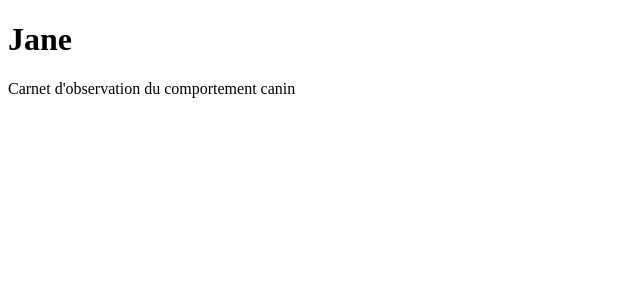
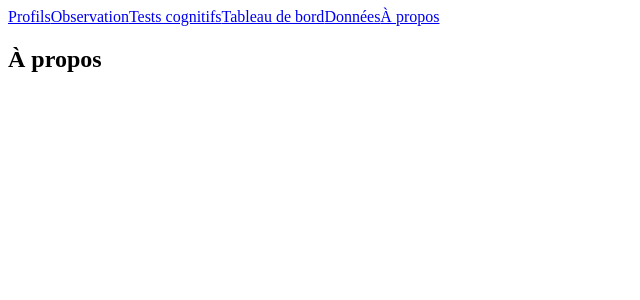
Before and after one commit to Carolinedanslesnuages/Jane, a Vue app in the folder frontend/: page /a-propos in a window 1280 px wide. Shown: the top 300 px of the page, without its empty margins (0-640 px from the left). Built offline with nearby package versions, Linux system fonts and the light colour scheme.

Commit message:
Frontend : routeur Vue, Pinia et six pages vides

```diff
--- a/frontend/package.json
+++ b/frontend/package.json
@@ -12,7 +12,10 @@
     "typecheck": "vue-tsc --noEmit"
   },
   "dependencies": {
-    "vue": "^3.5.46"
+    "keycloak-js": "^26.2.5",
+    "pinia": "^3.0.4",
+    "vue": "^3.5.46",
+    "vue-router": "^4.6.5"
   },
   "devDependencies": {
     "@vitejs/plugin-vue": "^6.0.11",
--- a/frontend/src/App.vue
+++ b/frontend/src/App.vue
@@ -1,6 +1,16 @@
 <template>
+  <nav>
+    <RouterLink v-for="route in navigation" :key="route.path" :to="route.path">
+      {{ route.meta?.label }}
+    </RouterLink>
+  </nav>
   <main>
-    <h1>Jane</h1>
-    <p>Carnet d'observation du comportement canin</p>
+    <RouterView />
   </main>
 </template>
+
+<script setup lang="ts">
+import { routes } from './router';
+
+const navigation = routes.filter((route) => route.meta?.label);
+</script>
--- a/frontend/src/main.ts
+++ b/frontend/src/main.ts
@@ -1,4 +1,6 @@
+import { createPinia } from 'pinia';
 import { createApp } from 'vue';
 import App from './App.vue';
+import { router } from './router';
 
-createApp(App).mount('#app');
+createApp(App).use(createPinia()).use(router).mount('#app');
--- /dev/null
+++ b/frontend/src/router/index.ts
@@ -0,0 +1,16 @@
+import { createRouter, createWebHistory } from 'vue-router';
+
+export const routes = [
+  { path: '/', redirect: '/profils' },
+  { path: '/profils', name: 'profiles', component: () => import('../views/ProfilesView.vue'), meta: { label: 'Profils' } },
+  { path: '/observation', name: 'observation', component: () => import('../views/ObservationView.vue'), meta: { label: 'Observation' } },
+  { path: '/tests', name: 'cognitive-tests', component: () => import('../views/CognitiveTestsView.vue'), meta: { label: 'Tests cognitifs' } },
+  { path: '/tableau-de-bord', name: 'dashboard', component: () => import('../views/DashboardView.vue'), meta: { label: 'Tableau de bord' } },
+  { path: '/donnees', name: 'data', component: () => import('../views/DataView.vue'), meta: { label: 'Données' } },
+  { path: '/a-propos', name: 'about', component: () => import('../views/AboutView.vue'), meta: { label: 'À propos' } },
+];
+
+export const router = createRouter({
+  history: createWebHistory(),
+  routes,
+});
--- /dev/null
+++ b/frontend/src/views/AboutView.vue
@@ -0,0 +1,5 @@
+<template>
+  <section>
+    <h1>À propos</h1>
+  </section>
+</template>
--- /dev/null
+++ b/frontend/src/views/CognitiveTestsView.vue
@@ -0,0 +1,5 @@
+<template>
+  <section>
+    <h1>Tests cognitifs</h1>
+  </section>
+</template>
--- /dev/null
+++ b/frontend/src/views/DashboardView.vue
@@ -0,0 +1,5 @@
+<template>
+  <section>
+    <h1>Tableau de bord</h1>
+  </section>
+</template>
--- /dev/null
+++ b/frontend/src/views/DataView.vue
@@ -0,0 +1,5 @@
+<template>
+  <section>
+    <h1>Données</h1>
+  </section>
+</template>
--- /dev/null
+++ b/frontend/src/views/ObservationView.vue
@@ -0,0 +1,5 @@
+<template>
+  <section>
+    <h1>Observation</h1>
+  </section>
+</template>
--- /dev/null
+++ b/frontend/src/views/ProfilesView.vue
@@ -0,0 +1,5 @@
+<template>
+  <section>
+    <h1>Profils</h1>
+  </section>
+</template>
```
Also changed, not shown: 1 other file (tests, documents, lock files or other folders).
